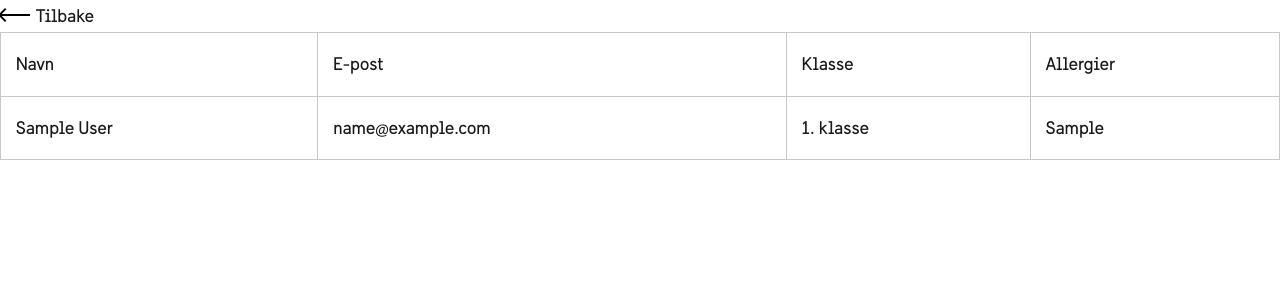
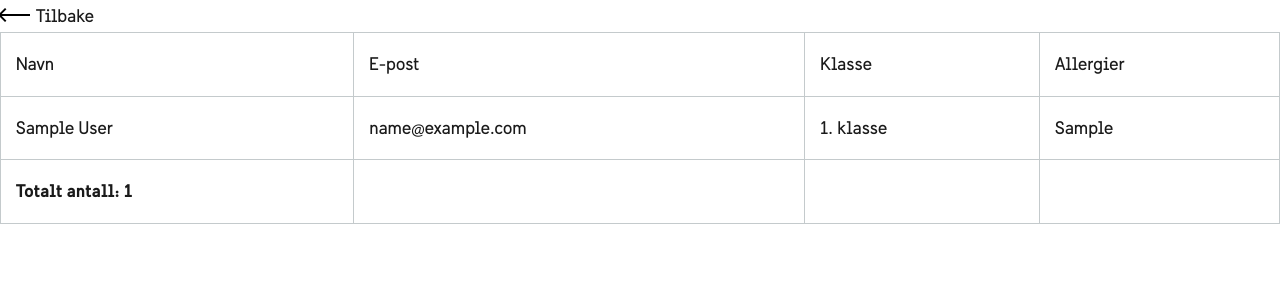
Before and after one commit to anitastuberg/industrielldesign.no, a Django app: a page that uses events/templates/events/event-admin.html in a window 1280 px wide. Shown: the top 300 px of the page. Run offline with Django 3.2, Linux system fonts and the light colour scheme; a user stored in the database is signed in; tables that the repository leaves empty hold one stand-in row (values such as "Sample post").

Commit message:
Added event count

```diff
--- a/events/templates/events/event-admin.html
+++ b/events/templates/events/event-admin.html
@@ -20,6 +20,12 @@
             <td>{{ user.allergies }}</td>
         </tr>
     {% endfor %}
+    <tr>
+        <td><b>Totalt antall: {{ event.registered_users.all.count }}</b></td>
+        <td></td>
+        <td></td>
+        <td></td>
+    </tr>
 </table>
 
 {% endblock content %}
```
